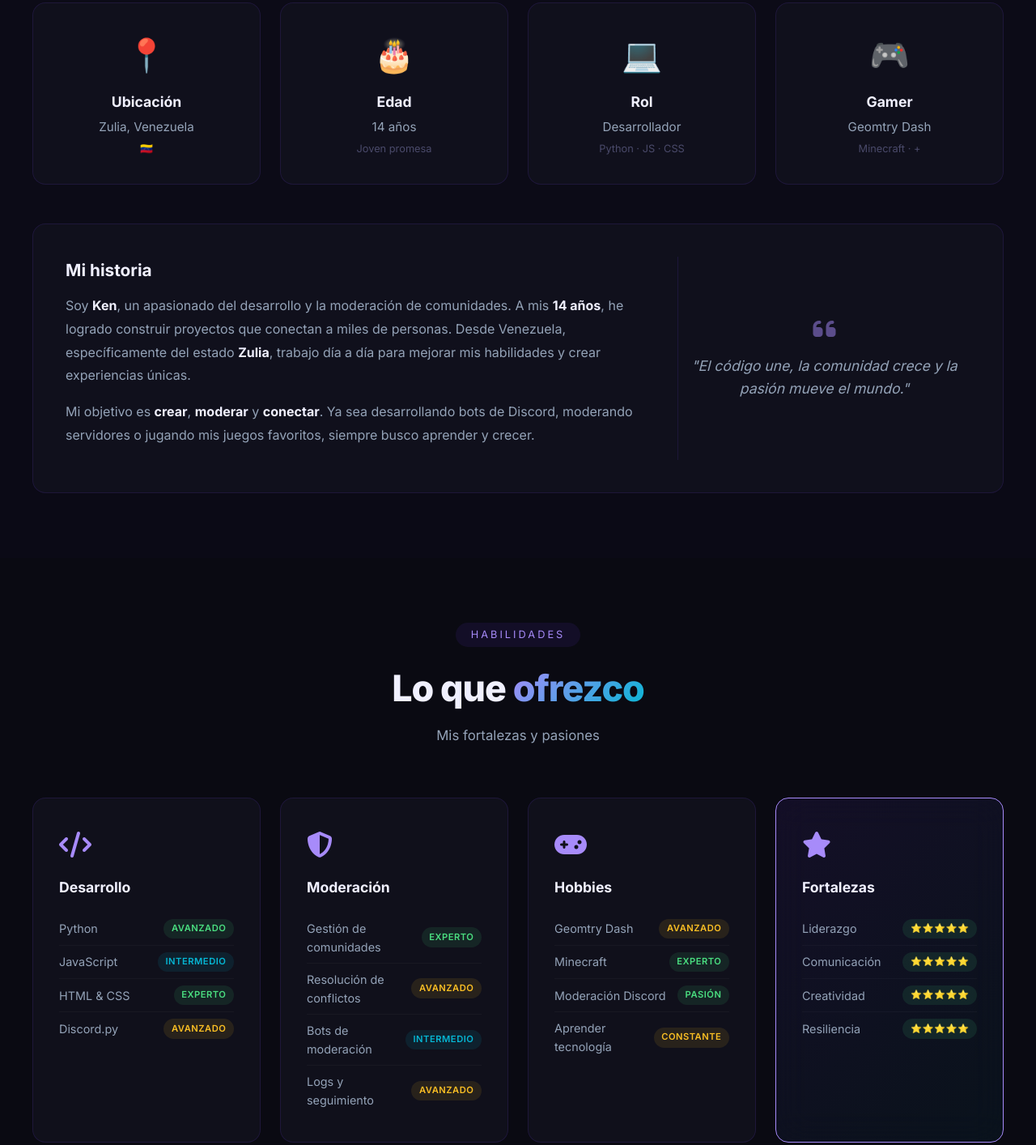
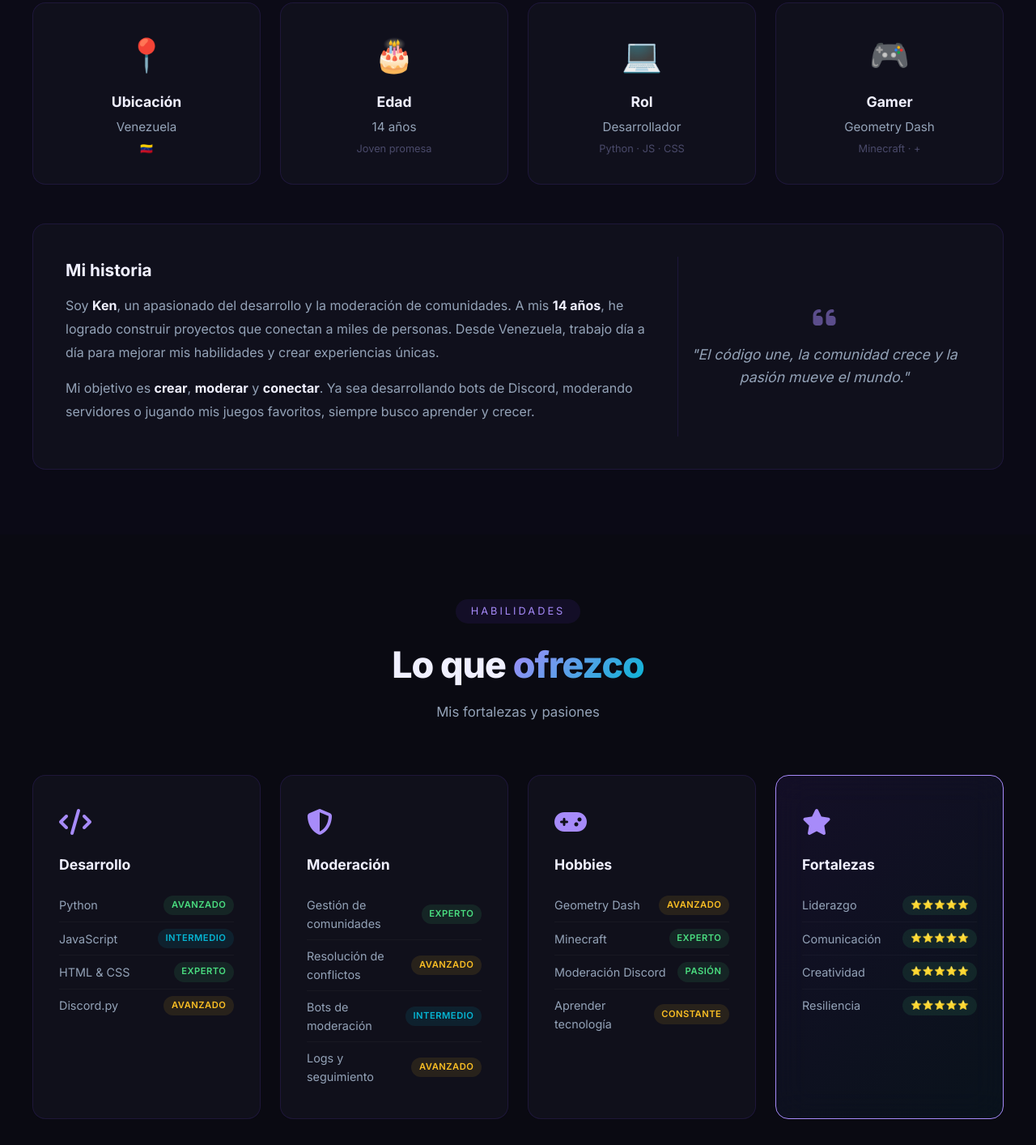
Before and after one commit to kenMyersPi/Sobre-mi, a plain HTML site: page index.html in a window 1280 px wide. Shown: the part 1094-2508 px from the top of the page at 81% size. Drawn offline with Linux system fonts and the light colour scheme; a script that the page names is missing.

Commit message:
Update index.html

```diff
--- a/index.html
+++ b/index.html
@@ -104,7 +104,7 @@
                 <div class="about-card">
                     <div class="card-icon">📍</div>
                     <h3>Ubicación</h3>
-                    <p>Zulia, Venezuela</p>
+                    <p>Venezuela</p>
                     <span class="card-sub">🇻🇪</span>
                 </div>
                 <div class="about-card">
@@ -122,7 +122,7 @@
                 <div class="about-card">
                     <div class="card-icon">🎮</div>
                     <h3>Gamer</h3>
-                    <p>Geomtry Dash</p>
+                    <p>Geometry Dash</p>
                     <span class="card-sub">Minecraft · +</span>
                 </div>
             </div>
@@ -132,7 +132,7 @@
                     <p>
                         Soy <strong>Ken</strong>, un apasionado del desarrollo y la moderación de comunidades.
                         A mis <strong>14 años</strong>, he logrado construir proyectos que conectan a miles de personas.
-                        Desde Venezuela, específicamente del estado <strong>Zulia</strong>, trabajo día a día
+                        Desde Venezuela, trabajo día a día
                         para mejorar mis habilidades y crear experiencias únicas.
                     </p>
                     <p>
@@ -182,7 +182,7 @@
                     <div class="skill-icon"><i class="fas fa-gamepad"></i></div>
                     <h3>Hobbies</h3>
                     <ul>
-                        <li><span>Geomtry Dash</span> <span class="level advanced">Avanzado</span></li>
+                        <li><span>Geometry Dash</span> <span class="level advanced">Avanzado</span></li>
                         <li><span>Minecraft</span> <span class="level expert">Experto</span></li>
                         <li><span>Moderación Discord</span> <span class="level expert">Pasión</span></li>
                         <li><span>Aprender tecnología</span> <span class="level advanced">Constante</span></li>
@@ -244,11 +244,6 @@
                 <div class="contact-card">
                     <div class="contact-icon location">
                         <i class="fas fa-map-marker-alt"></i>
-                    </div>
-                    <h3>Ubicación</h3>
-                    <p>Zulia, Venezuela</p>
-                    <span class="location-flag">🇻🇪</span>
-                </div>
             </div>
             <div class="contact-footer">
                 <p>📌 ¿Tienes una idea? ¿Quieres colaborar? Escríbeme, siempre estoy abierto a nuevas oportunidades.</p>
@@ -272,9 +267,6 @@
                     <a href="https://discord.com/users/kukumeyers" target="_blank" aria-label="Discord">
                         <i class="fab fa-discord"></i>
                     </a>
-                    <a href="https://wa.me/584129861791" target="_blank" aria-label="WhatsApp">
-                        <i class="fab fa-whatsapp"></i>
-                    </a>
                 </div>
                 <div class="footer-copy">
                     <p>© 2026 Ken Myers · Hecho desde Venezuela</p>
```
